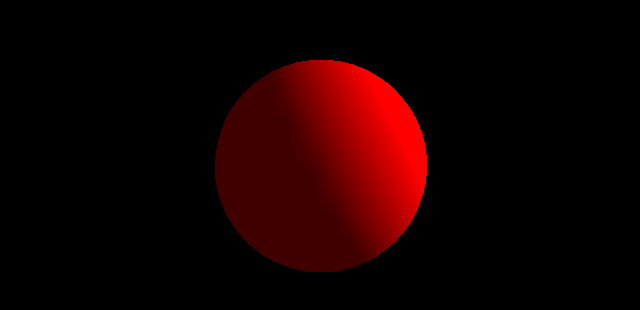
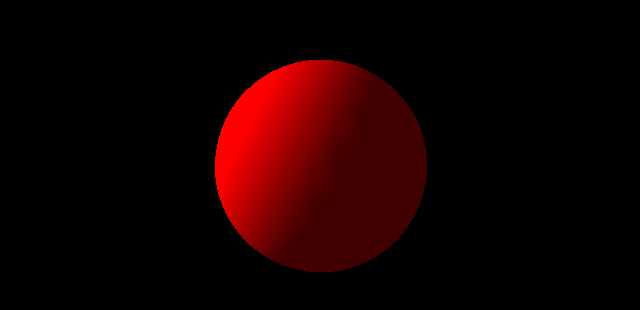
Before and after one commit to FTocci/TirocinioMagistrale, a plain HTML site: page testLuce.html in a window 1280 px wide. Shown: the part 234-544 px from the top of the page, without its empty margins (319-959 px from the left). Drawn offline with nearby package versions, Linux system fonts and the light colour scheme.

Commit message:
Update testLuce.html

```diff
--- a/testLuce.html
+++ b/testLuce.html
@@ -32,7 +32,7 @@
 
         // Crea una luce direzionale
         var directionalLight = new THREE.DirectionalLight(0xffffff, 1);
-        directionalLight.position.set(10, 5, 1);
+        directionalLight.position.set(-10, 5, 1);
         scene.add(directionalLight);
 
         // Aggiungi una sfera alla scena
```
